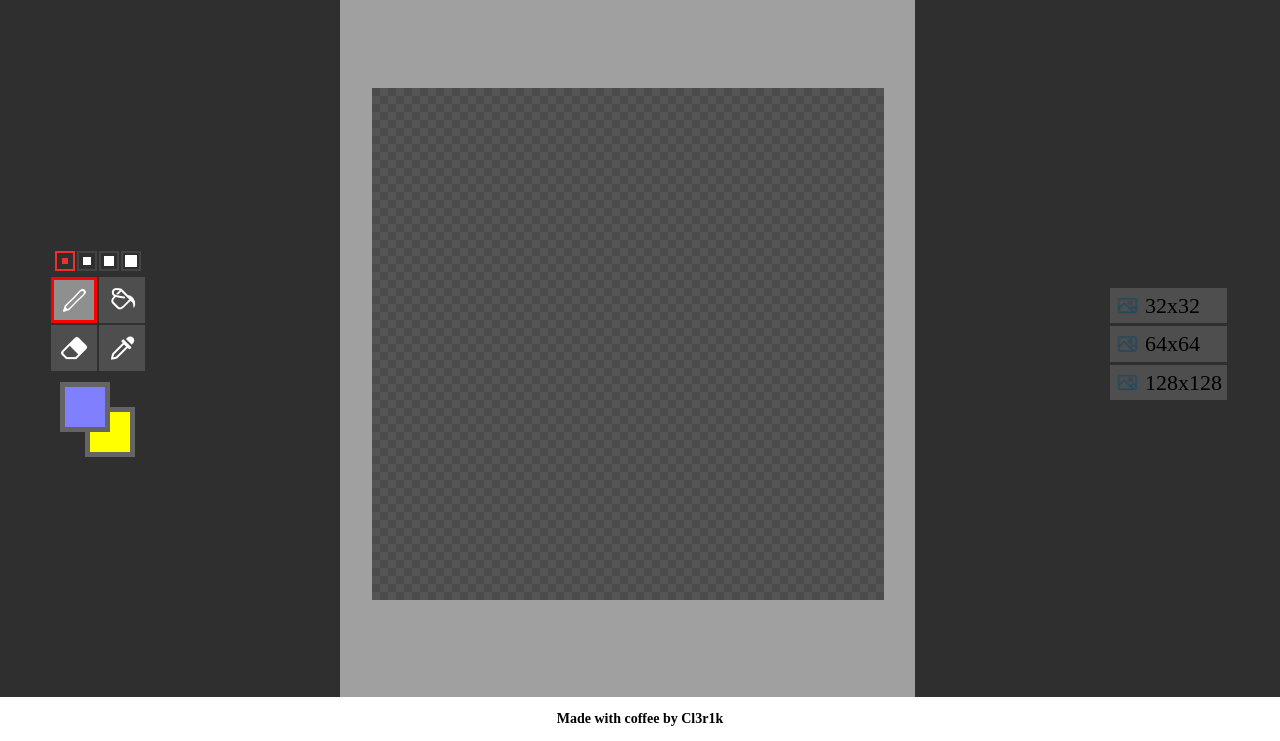
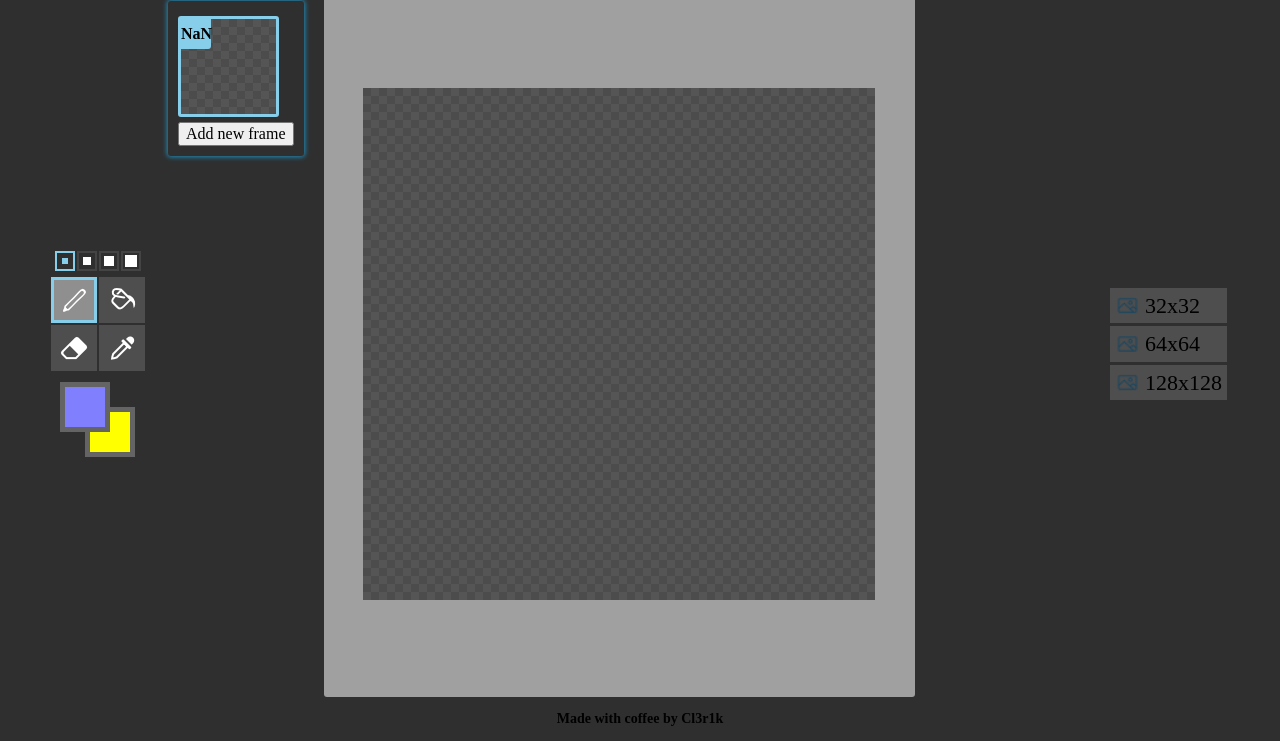
Before and after one commit to Cl3r1k/simple-piskel-clone, a website built with webpack: page simple-piskel-clone/index.html in a window 1280 px wide. Shown: the part 59-800 px from the top of the page. Built offline with nearby package versions, Linux system fonts and the light colour scheme; files whose address does not match are found by name.

Commit message:
feat: basic frame implementation

```diff
--- a/simple-piskel-clone/index.html
+++ b/simple-piskel-clone/index.html
@@ -52,7 +52,21 @@
         </div>
 
         <div class="columns-wrapper">
-            <div class="frame-column"></div>
+            <div id="idFramesComponent" class="frames-column">
+                <ul class="frames-list">
+                    <!-- <li class="frame selected">
+                        <canvas id="idCurrentFrame" width="95" height="95" class="frame-canvas" data-frame="0"></canvas>
+                        <span class="frame-icon-layout frame-number">1</span>
+                        <button class="frame-icon-layout frame-delete"></button>
+                        <button class="frame-icon-layout frame-copy"></button>
+                        <button class="frame-icon-layout frame-move"></button>
+                    </li> -->
+                    <!-- <li class="frame">
+                        <canvas width="95" height="95" class="frame-canvas"></canvas>
+                    </li> -->
+                </ul>
+                <button id='idAddNewFrame'>Add new frame</button>
+            </div>
             <div class="canvas-column">
                 <canvas class="canvas-main" id="idCanvas" height="512" width="512"></canvas>
             </div>
--- a/simple-piskel-clone/src/gui/ApplicationClass.js
+++ b/simple-piskel-clone/src/gui/ApplicationClass.js
@@ -7,6 +7,7 @@ import PenClass from './tools/pen/PenClass';
 import EraserClass from './tools/eraser/EraserClass';
 import PaintBucketClass from './tools/paint-bucket/PaintBucketClass';
 import ColorPickerClass from './tools/color-picker/ColorPickerClass';
+import FramesClass from './frames/FramesClass';
 
 export default class ApplicationClass {
   // constructor() {
@@ -23,6 +24,7 @@ export default class ApplicationClass {
     this.paintBucketClassInstance = new PaintBucketClass(this);
     this.colorPickerClassInstance = new ColorPickerClass(this, this.colorSwitcherClassInstance);
     this.canvasClassInstance = new CanvasClass(
+      this,
       this.penClassInstance,
       this.eraserClassInstance,
       this.paintBucketClassInstance,
@@ -30,6 +32,7 @@ export default class ApplicationClass {
     );
     this.penSizeClassInstance = new PenSizeClass();
     this.fieldSizeClassInstance = new FieldSizeClass(this.canvasClassInstance);
+    this.framesClassInstance = new FramesClass(this);
 
     this.loadAppSate();
   }
@@ -41,7 +44,7 @@ export default class ApplicationClass {
 
   saveAppState() {
     try {
-      this.canvasClassInstance.saveCanvasState();
+      // this.canvasClassInstance.saveCanvasState();
       localStorage.setItem(
         'applicationState',
         JSON.stringify({
@@ -50,6 +53,8 @@ export default class ApplicationClass {
           secondaryColor: settings.secondaryColor,
           pixelSize: settings.pixelSize,
           fieldSize: settings.fieldSize,
+          frames: settings.frames,
+          selectedFrame: settings.selectedFrame,
         }),
       );
     } catch (err) {
@@ -62,6 +67,7 @@ export default class ApplicationClass {
     const applicationData = localStorage.getItem('applicationState');
 
     // TODO: Rewrite this part and create separate method for CanvasClass to drawImage()
+    // TODO: Improve canvasSize change for two variants of size change (scale and not scale)
     if (canvasImageData) {
       this.canvasClassInstance.drawImageOnCanvas(canvasImageData);
     }
@@ -84,6 +90,9 @@ export default class ApplicationClass {
       // this.setPixelSize(appSettings.pxSize ? appSettings.pxSize : 16);
       this.penSizeClassInstance.setPixelSize(appSettings.pixelSize ? appSettings.pixelSize : 1);
       this.fieldSizeClassInstance.setFieldSize(appSettings.fieldSize ? appSettings.fieldSize : '32x32');
+      // console.log('loadAppSate() appSettings.frames:', appSettings.frames);
+      settings.selectedFrame = appSettings.selectedFrame || 0;
+      this.framesClassInstance.generateFramesList(appSettings.frames || []);
     } else {
       this.colorSwitcherClassInstance.setSwitcherColor(settings.primaryColor);
       this.colorSwitcherClassInstance.setSwitcherColor(settings.secondaryColor, true);
@@ -91,6 +100,7 @@ export default class ApplicationClass {
       // this.setPixelSize(16);
       this.penSizeClassInstance.setPixelSize(1);
       this.fieldSizeClassInstance.setFieldSize('32x32');
+      this.framesClassInstance.generateFramesList([]);
     }
   }
 
@@ -151,8 +161,22 @@ export default class ApplicationClass {
     chooseColorToolElement.classList.toggle('active', settings.isChooseColorState);
   }
 
+  updateCurrentFrame(toDataURL) {
+    // console.log('updateCurrentFrame() toDataURL:', toDataURL);
+    this.framesClassInstance.updateFrame(settings.selectedFrame, toDataURL);
+    // this.saveAppState();
+  }
+
+  updateMainCanvas(toDataURL) {
+    // console.log('updateMainCanvas() toDataURL:', toDataURL);
+    this.canvasClassInstance.clearCanvas();
+    this.canvasClassInstance.drawImageOnCanvas(toDataURL);
+    this.saveAppState();
+  }
+
   resetCanvasState() {
     this.canvasClassInstance.clearCanvas();
+    this.updateCurrentFrame('');
     this.saveAppState();
   }
 }
--- a/simple-piskel-clone/src/gui/canvas/CanvasClass.js
+++ b/simple-piskel-clone/src/gui/canvas/CanvasClass.js
@@ -1,7 +1,13 @@
 import settings from '../../js/settings/settings';
 
 export default class CanvasClass {
-  constructor(penClassInstanceRef, eraserClassInstanceRef, paintBucketClassInstanceRef, colorPickerClassInstanceRef) {
+  constructor(
+    applicationRef,
+    penClassInstanceRef,
+    eraserClassInstanceRef,
+    paintBucketClassInstanceRef,
+    colorPickerClassInstanceRef,
+  ) {
     // const canvasEl = document.getElementById('idCanvas');
     // if (canvasEl.getContext) {
     //   const ctx = canvasEl.getContext('2d');
@@ -24,6 +30,7 @@ export default class CanvasClass {
     //   console.log(`canvas.width: ${this.canvasElement.width}, canvas.height: ${this.canvasElement.height}`);
     // });
 
+    this.applicationRef = applicationRef;
     this.penClassInstanceRef = penClassInstanceRef;
     this.eraserClassInstanceRef = eraserClassInstanceRef;
     this.paintBucketClassInstanceRef = paintBucketClassInstanceRef;
@@ -89,6 +96,7 @@ export default class CanvasClass {
     this.canvasElement.addEventListener('mouseout', () => {
       settings.isDrawing = false;
       settings.isErasing = false;
+      this.saveCanvasState();
     });
 
     this.canvasElement.oncontextmenu = () => false;
@@ -113,6 +121,8 @@ export default class CanvasClass {
       img.onload = () => {
         this.canvasContext.drawImage(img, 0, 0);
       };
+    } else {
+      this.clearCanvas();
     }
   }
 
@@ -122,6 +132,8 @@ export default class CanvasClass {
   }
 
   saveCanvasState() {
-    localStorage.setItem('canvasImage', this.canvasElement.toDataURL());
+    // TODO: Remove -localStorage.setItem('canvasImage'...-
+    // localStorage.setItem('canvasImage', this.canvasElement.toDataURL());
+    this.applicationRef.updateCurrentFrame(this.canvasElement.toDataURL());
   }
 }
--- /dev/null
+++ b/simple-piskel-clone/src/gui/frames/FramesClass.js
@@ -0,0 +1,141 @@
+import settings from '../../js/settings/settings';
+
+export default class FramesClass {
+  constructor(applicationRef) {
+    this.applicationRef = applicationRef;
+    settings.frames = [];
+    this.framesComponentElement = document.getElementById('idFramesComponent');
+    this.framesComponentElement
+      .querySelector('button')
+      .addEventListener('click', () => this.generateFramesList([], true));
+    // this.framesComponentElement.querySelectorAll('canvas').addEventListener('click', this.selectCanvas);
+  }
+
+  updateFrame(index, toDataURL) {
+    // console.log('updateFrame() index: ', index);
+    const currentFrameCanvasElement = this.framesComponentElement.querySelector(`[data-frame="${index}"]`);
+    const currentFrameContext = currentFrameCanvasElement.getContext('2d');
+
+    // const currFr = this.framesComponentElement.querySelector(`[data-frame="${index}"]`);
+    // console.log('currFr', currFr);
+
+    this.drawImageOnCanvas(
+      toDataURL,
+      currentFrameContext,
+      currentFrameCanvasElement.width,
+      currentFrameCanvasElement.height,
+    );
+
+    settings.frames[index] = toDataURL;
+  }
+
+  generateFramesList(frames, isNewFrame = false) {
+    const framesListElement = this.framesComponentElement.querySelector('.frames-list');
+    // console.log('generateFramesList() frames:', frames);
+    // console.log('generateFramesList() framesListElement:', framesListElement);
+    if (frames.length) {
+      // console.log('generateFramesList() frames.length:', frames.length);
+      frames.forEach((frameDataURL, index) => {
+        // console.log('generateFramesList() frameDataURL:', frameDataURL);
+        framesListElement.append(this.generateFrame(frameDataURL, index));
+        settings.frames.push(frameDataURL);
+      });
+    } else {
+      framesListElement.append(this.generateFrame());
+      settings.frames.push('');
+    }
+
+    // console.log('generateFramesList settings.selectedFrame', settings.selectedFrame);
+    if (isNewFrame) {
+      settings.selectedFrame = settings.frames.length - 1;
+    }
+
+    this.setSelectedFrame(settings.selectedFrame);
+  }
+
+  generateFrame(toDataURL = '', frameIndex) {
+    // console.log('generateFrame() toDataURL', toDataURL);
+    const liElement = document.createElement('li');
+    liElement.classList.add('frame');
+    const canvasElement = document.createElement('canvas');
+    canvasElement.classList.add('frame-canvas');
+    canvasElement.dataset.frame = frameIndex || settings.frames.length || 0;
+    canvasElement.addEventListener('click', evt => this.canvasClickHandler(evt));
+    canvasElement.width = settings.canvasMarkupSize / settings.fieldSize;
+    canvasElement.height = settings.canvasMarkupSize / settings.fieldSize;
+    const newFrameContext = canvasElement.getContext('2d');
+    this.drawImageOnCanvas(toDataURL, newFrameContext, canvasElement.width, canvasElement.height);
+    liElement.append(canvasElement);
+    const frameNumberElement = document.createElement('span');
+    frameNumberElement.classList.add('frame-icon-layout');
+    frameNumberElement.classList.add('frame-number');
+    frameNumberElement.textContent = frameIndex + 1;
+    liElement.append(frameNumberElement);
+    liElement.append(
+      this.createButtonElement('frame-delete'),
+      this.createButtonElement('frame-copy'),
+      this.createButtonElement('frame-move'),
+    );
+    return liElement;
+  }
+
+  createButtonElement(className) {
+    const button = document.createElement('button');
+    button.classList.add('frame-icon-layout');
+    button.classList.add(className);
+    // button.addEventListener('click', buttonHandler);
+    return button;
+  }
+
+  canvasClickHandler(evt) {
+    // console.log('canvas evt', evt);
+    // console.log('canvas evt', evt);
+    // evt += 1;
+    // console.log('canvas evt.target.dataset.frame', evt.target.dataset.frame);
+    // console.log('typeof canvas evt.target.dataset.frame', typeof evt.target.dataset.frame);
+    // evt.target.dataset.frame = +evt.target.dataset.frame + 1;
+    this.setSelectedFrame(+evt.target.dataset.frame);
+  }
+
+  // TODO: ToDelete
+  // addNewFrameHandler(classScope) {
+  //   console.log('addNewFrameHandler() called');
+  //   classScope.generateFramesList([], true);
+  // }
+
+  setSelectedFrame(frameIndex) {
+    // console.log('setSelectedFrame() frameIndex', frameIndex);
+    settings.selectedFrame = frameIndex;
+    this.applicationRef.updateMainCanvas(settings.frames[frameIndex]);
+
+    const frameElements = this.framesComponentElement.querySelectorAll('.frame');
+    // console.log('setSelectedFrame() frameElements:', frameElements);
+    frameElements.forEach((frameElement, index) => {
+      // console.log(`setSelectedFrame() frameElement: ${frameElement}, index ${index}`);
+      frameElement.classList.toggle('selected', index === frameIndex);
+    });
+  }
+
+  // TODO: ToDelete
+  // selectCanvas(evt) {
+  //   console.log('selectCanvas() evt', evt);
+  // }
+
+  drawImageOnCanvas(canvasImageData, canvasContext, width, height) {
+    // console.log('drawImageOnCanvas() canvasImageData:', canvasImageData);
+    if (canvasImageData) {
+      const img = new Image();
+      img.src = canvasImageData;
+      img.onload = () => {
+        canvasContext.drawImage(img, 0, 0);
+      };
+    } else {
+      this.clearCanvas(canvasContext, width, height);
+    }
+  }
+
+  // Clear Canvas
+  clearCanvas(canvasContext, width, height) {
+    canvasContext.clearRect(0, 0, width, height);
+  }
+}
--- a/simple-piskel-clone/src/js/settings/settings.js
+++ b/simple-piskel-clone/src/js/settings/settings.js
@@ -17,6 +17,8 @@ const settings = {
   isDrawing: false,
   isErasing: false,
   selectedTool: 0,
+  frames: [],
+  selectedFrame: 0,
 };
 
 export default settings;
--- a/simple-piskel-clone/src/scss/abstracts/_variables.scss
+++ b/simple-piskel-clone/src/scss/abstracts/_variables.scss
@@ -7,12 +7,14 @@ $tablet: 768px;
 $preTablet1020: 1020px;
 $desktop: 1440px;
 $activeBgColor: #bd6aa4;
-$hoverBgColor: #cec8c8;
+$hoverBgColor: #8f8f8f;
 $canvasBgColor: #acacac;
 $transitionState: all 0.1s ease-in;
 $boxShadowState: 0px 0px 5px 0px #a9a9a9;
 $boxShadowStateHover: 0px 0px 6px 0px #6b6b6b;
 $backgroundColorStateHover: #a0a0a0;
+$selectedBorderColor: #87ceeb;
+$mainBgColor: #2f2f2f;
 
 // Debug color
 $debugColor: #6eb4b9;
--- a/simple-piskel-clone/src/scss/layout/_index.scss
+++ b/simple-piskel-clone/src/scss/layout/_index.scss
@@ -57,9 +57,9 @@
             background-color: #fff;
         }
         &.selected {
-            border-color: #f12d2d;
+            border-color: $selectedBorderColor;
             &::before {
-                background-color: #f12d2d;
+                background-color: $selectedBorderColor;
             }
         }
     }
@@ -78,7 +78,10 @@
         margin: 3px;
         cursor: pointer;
         &.selected {
-            background-color: skyblue;
+            background-color: $selectedBorderColor;
+        }
+        &:hover {
+            background-color: $hoverBgColor;
         }
         .image-icon {
             width: 25px;
@@ -128,7 +131,87 @@
                 background-image: url('../../assets/images/empty_color.png');
             }
             &:hover {
-                border-color: #a7a7a7;
+                border-color: lighten($color: $hoverBgColor, $amount: 20);
+            }
+        }
+    }
+}
+// --- END Color Selector Component ---
+
+// --- Frame Selector Component ---
+.frames-column {
+    align-self: start;
+    padding: 10px;
+    box-shadow: 0 0 5px 1px darken($color: $selectedBorderColor, $amount: 30);
+    border-radius: 3px;
+    overflow-y: auto;
+    max-height: 85vh;
+    margin: 10px 20px;
+    .frames-list {
+        list-style: none;
+        padding: 0;
+        margin: 0;
+        .frame {
+            border: #444 3px solid;
+            border-radius: 3px;
+            margin: 5px 0;
+            width: 95px;
+            height: 95px;
+            position: relative;
+            .frame-canvas {
+                width: 100%;
+                image-rendering: pixelated;
+                background: url('../../assets/images/grid_template.png');
+            }
+            .frame-icon-layout {
+                position: absolute;
+                height: 30px;
+                width: 30px;
+                background-color: rgba(100, 100, 100, 0.6);
+                border: none;
+                cursor: pointer;
+                display: none;
+                &.frame-number {
+                    top: 0;
+                    left: 0;
+                    background-color: $selectedBorderColor;
+                    border-bottom-right-radius: 3px;
+                    font-size: 16px;
+                    line-height: 30px;
+                    font-weight: bold;
+                    text-align: center;
+                    display: block;
+                }
+                &.frame-delete {
+                    top: 0;
+                    right: 0;
+                    background-image: url('../../assets/images/sprites_icons.png');
+                    background-position: -274px -106px;
+                    border-bottom-left-radius: 3px;
+                }
+                &.frame-copy {
+                    bottom: 0;
+                    right: 0;
+                    background-image: url('../../assets/images/sprites_icons.png');
+                    background-position: -274px -76px;
+                    border-top-left-radius: 3px;
+                }
+                &.frame-move {
+                    bottom: 0;
+                    left: 0;
+                    background-image: url('../../assets/images/sprites_icons.png');
+                    background-position: -274px -46px;
+                    border-top-right-radius: 3px;
+                }
+            }
+            &:hover {
+                border-color: $hoverBgColor;
+                .frame-icon-layout {
+                    display: block;
+                }
+            }
+            &.selected {
+                border-color: $selectedBorderColor;
             }
         }
     }
@@ -177,14 +260,14 @@
                 height: 46px;
                 margin: 1px;
                 &:hover {
-                    background-color: #8f8f8f;
+                    background-color: $hoverBgColor;
                 }
                 &.active {
-                    background-color: #8f8f8f;
+                    background-color: $hoverBgColor;
                     &::before {
                         content: '';
                         display: inherit;
-                        border: 3px solid red;
+                        border: 3px solid $selectedBorderColor;
                         width: 100%;
                         height: 100%;
                         box-sizing: border-box;
@@ -266,7 +349,7 @@
     display: grid;
     grid-template-columns: auto 1fr auto;
     padding: 0 50px;
-    background-color: #2f2f2f;
+    background-color: $mainBgColor;
     @media screen and (max-width: $preTablet1020) {
         grid-template-columns: none;
         padding: 20px;
@@ -282,12 +365,14 @@
     }
     .columns-wrapper {
         display: grid;
-        grid-template-columns: 20% 1fr 20%;
+        grid-template-columns: auto 1fr 20%;
         .canvas-column {
             display: grid;
             justify-content: center;
             align-items: center;
             background-color: #a0a0a0;
+            border-bottom-right-radius: 3px;
+            border-bottom-left-radius: 3px;
             .canvas-main {
                 width: 512px;
                 height: 512px;
@@ -306,6 +391,7 @@
 }
 
 .footer-container {
+    background-color: $mainBgColor;
     .credits {
         text-align: center;
         font-weight: 700;
```
Also changed, not shown: simple-piskel-clone/WORKLOG.md (+0 -1 lines), simple-piskel-clone/src/index.js (+12 -14 lines).
